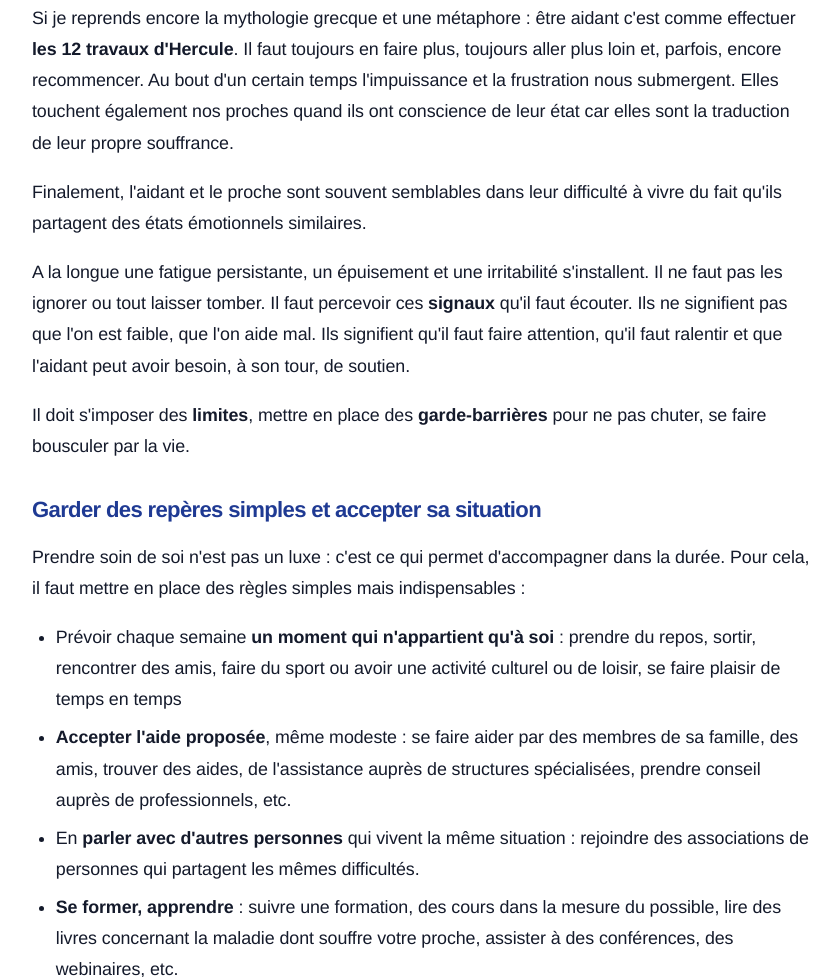
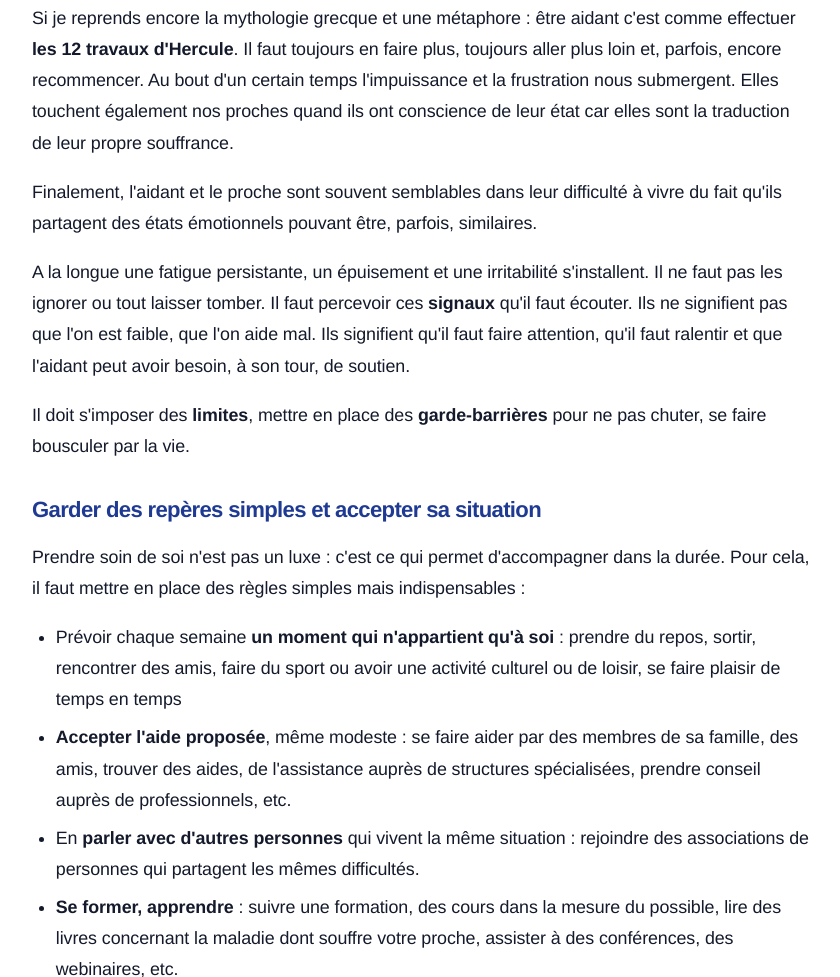
Before and after one commit to Patcyberdim/activ-aidance, an Eleventy site: page src/articles/aider-sans-s-epuiser.md in a window 1280 px wide. Shown: the part 1908-2885 px from the top of the page, without its empty margins (217-1057 px from the left). Built offline with nearby package versions, Linux system fonts and the light colour scheme; Eleventy itself is replaced by a stand-in of ours; files that its build step writes are made by us from their sources.

Commit message:
Update Article “aider-sans-s-epuiser”

```diff
--- a/src/articles/aider-sans-s-epuiser.md
+++ b/src/articles/aider-sans-s-epuiser.md
@@ -38,7 +38,7 @@ Apporter son aide à un proche c'est aussi apprendre de nouvelles règles, de no
 
 Si je reprends encore la mythologie grecque et une métaphore : être aidant c'est comme effectuer **les 12 travaux d'Hercule**. Il faut toujours en faire plus, toujours aller plus loin et, parfois, encore recommencer. Au bout d'un certain temps l'impuissance et la frustration nous submergent. Elles touchent également nos proches quand ils ont conscience de leur état car elles sont la traduction de leur propre souffrance.
 
-Finalement, l'aidant et le proche sont souvent semblables dans leur difficulté à vivre du fait qu'ils partagent des états émotionnels similaires.
+Finalement, l'aidant et le proche sont souvent semblables dans leur difficulté à vivre du fait qu'ils partagent des états émotionnels pouvant être, parfois, similaires.
 
 A la longue une fatigue persistante, un épuisement et une irritabilité s'installent. Il ne faut pas les ignorer ou tout laisser tomber. Il faut percevoir ces **signaux** qu'il faut écouter. Ils ne signifient pas que l'on est faible, que l'on aide mal. Ils signifient qu'il faut faire attention, qu'il faut ralentir et que l'aidant peut avoir besoin, à son tour, de soutien.
 
```
